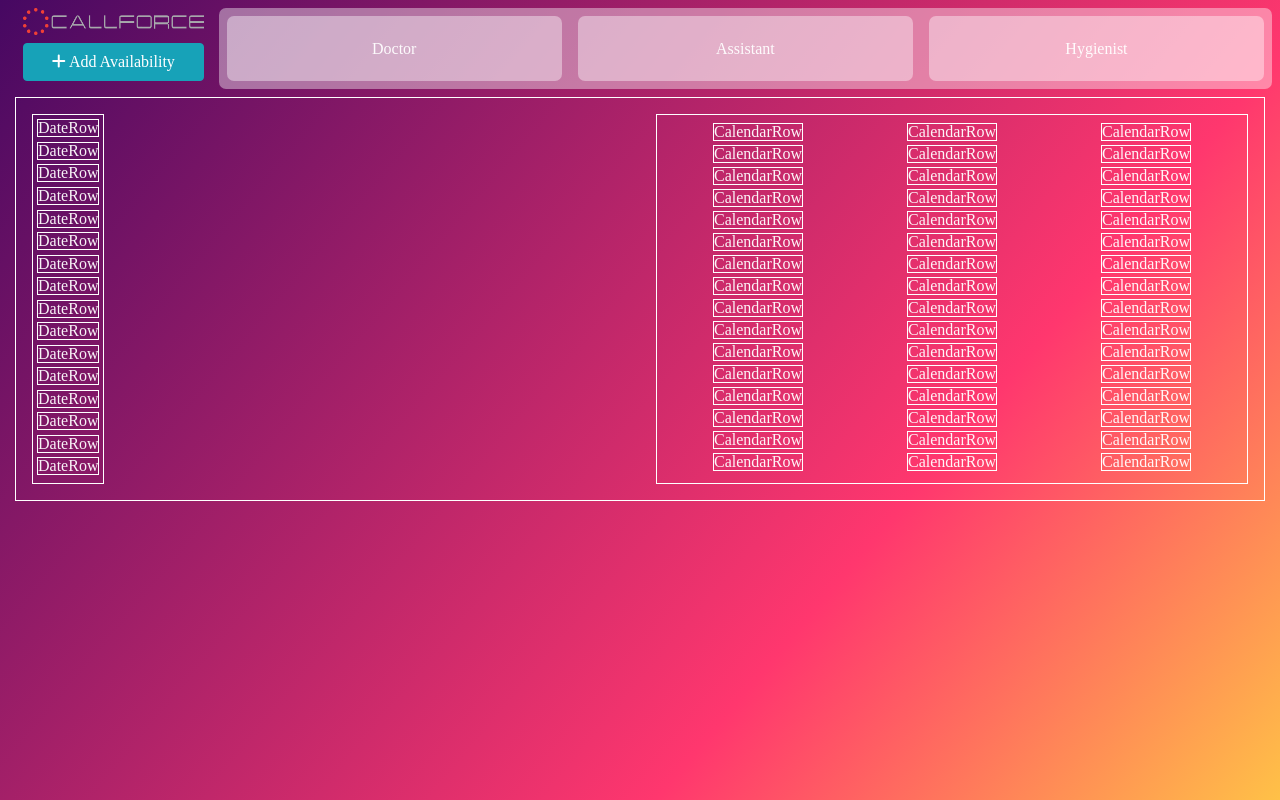
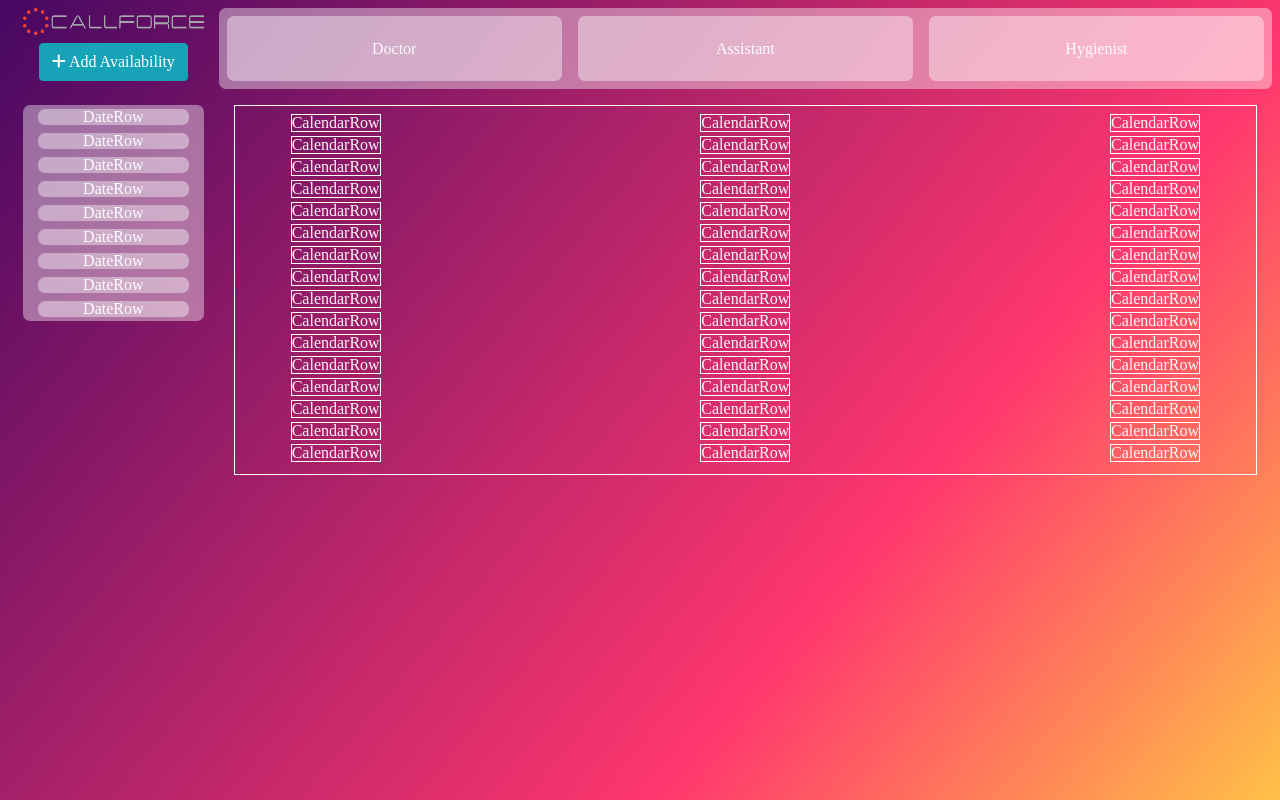
Before and after one commit to JordanOfTroy/callforce-codeassessment-070620, a React (Create React App) app: page / in a window 1280 px wide. Built offline with nearby package versions, Linux system fonts and the light colour scheme.

Commit message:
Cleaned up console, created function to programatically generate time slots based on business open/close times.

```diff
--- a/src/App.css
+++ b/src/App.css
@@ -67,8 +67,8 @@ table {
 }
 
 .App {
-	min-height: 100vh;
-	width: 100wv;
+	/* min-height: 100vh;
+	width: 100wv; */
 	background: var(--gradient);
 }
 
--- a/src/App.js
+++ b/src/App.js
@@ -1,18 +1,29 @@
-import React, {useState} from 'react';
+import React, {useState, useEffect} from 'react';
 import './App.css';
+import moment from 'moment'
 import CalendarBody from './Components/CalendarBody'
 import Modal from './Components/Modal'
 
 function App() {
 
 const [stateObj, setStateObj] = useState({
-    titles: ['Doctor', 'Assistant', 'Hygienist']
+    titles: ['Doctor', 'Assistant', 'Hygienist'],
+    officeHours: {open: moment().set({'hour': 8, 'minute': 0}), close: moment().set({'hour': 17, 'minute': 0})}
 })
+
+// useEffect(() => {
+//   const {officeHours} = stateObj
+//   console.log(officeHours.open)
+//   console.log(moment(officeHours.open).get('hour'))
+
+// })
 
   return (
     <div className="App container-fluid">
       <CalendarBody
         titles = {stateObj.titles}
+        officeHours = {stateObj.officeHours}
+        setStateObj = {setStateObj}
       />
       <Modal
         titles = {stateObj.titles}
--- a/src/Components/CalendarBody.js
+++ b/src/Components/CalendarBody.js
@@ -7,6 +7,7 @@ import logo from '../media/logo-large.png'
 
 const CalendarBody = (props) => {
 
+    const { officeHours } = props
 
     const showModal = () => {
         document.getElementById('modalOverlay').style.display = 'inline-flex'
@@ -15,24 +16,30 @@ const CalendarBody = (props) => {
     return (
         <div className='calendarBody'>
             <div className='titleGroup row p-2 d-flex justify-content-between'>
-                <div className='d-flex flex-column col-2'>
+                <div className='col-2 d-flex flex-column justify-content-center align-items-center'>
                     <img className='img-fluid'
                         src={logo}
                         alt='CallForce Logo'
-                        />
+                    />
                     <button className='my-2 btn btn-info'
                         onClick={showModal}
-                    ><i class="fas fa-plus"></i> Add Availability</button>
+                    ><i className="fas fa-plus"></i> Add Availability</button>
                 </div>
                 <div className='col-10'>
                     <TitleTable
-                        titles = {props.titles}
+                        titles={props.titles}
                     />
                 </div>
             </div>
-            <div className='dateGroup showMe p-3 d-flex justify-content-between'>
-                <DateTable/>
-                <CalendarTable/>
+            <div className='dateGroup row p-2 d-flex justify-content-between'>
+                <div className='col-2 d-flex flex-column justify-content-start align-items-center'>
+                    <DateTable
+                        officeHours={officeHours}
+                    />
+                </div>
+                <div className='col-10'>
+                    <CalendarTable />
+                </div>
             </div>
         </div>
     )
--- a/src/Components/Date/DateRow.js
+++ b/src/Components/Date/DateRow.js
@@ -3,7 +3,7 @@ import '../../styles/date.css'
 
 const DateRow = () => {
     return(
-        <div className="dateRow mb-1 showMe">
+        <div className="dateRow row w-100 d-flex justify-content-center align-items-center">
             <h1>DateRow</h1>
         </div>
     )
--- a/src/Components/Date/DateTable.js
+++ b/src/Components/Date/DateTable.js
@@ -1,26 +1,82 @@
 import React from 'react'
 import '../../styles/date.css'
+import moment from 'moment'
 import DateRow from './DateRow'
 
-const DateTable = () => {
+const DateTable = (props) => {
+
+    const {officeHours} = props
+
+    // recursive function
+    // base case: You have reached close time. so, currentTime === closeTime?
+    /**What doing?: Starting from startTime, return a div-row with the current time [or ann array of times].
+     * Then increment the time by 30 mins
+    */
+    // Call func w/: newStartTime, CloseTime, array
+
+    const makeTimeSlotArr = (startTime, endTime, timeSlotArr=[]) => {
+
+        if (moment(startTime).get('hour') >= moment(endTime).get('hour')) {
+			timeSlotArr.push(startTime._d)
+            return timeSlotArr
+        }
+        timeSlotArr.push(startTime._d)
+        moment(startTime.add(30, 'm'))
+
+
+		return makeTimeSlotArr(startTime, endTime, timeSlotArr)
+    }
+
+    console.log(makeTimeSlotArr(officeHours.open, officeHours.close))
+
+
     return(
-        <div className="dateTable showMe p-1 d-flex flex-column justify-content-between align-items-center">
+        <div className="dateTable w-100 d-flex flex-column justify-content-between align-items-center">
+            <div className='row w-100 d-flex justify-content-center align-items-center'>
+                <div className='col-12 my-1 d-flex justify-content-center align-items-center'>
                     <DateRow/>
+                </div>
+            </div>
+            <div className='row w-100 d-flex justify-content-center align-items-center'>
+                <div className='col-12 my-1 d-flex justify-content-center align-items-center'>
                     <DateRow/>
+                </div>
+            </div>
+            <div className='row w-100 d-flex justify-content-center align-items-center'>
+                <div className='col-12 my-1 d-flex justify-content-center align-items-center'>
                     <DateRow/>
+                </div>
+            </div>
+            <div className='row w-100 d-flex justify-content-center align-items-center'>
+                <div className='col-12 my-1 d-flex justify-content-center align-items-center'>
                     <DateRow/>
+                </div>
+            </div>
+            <div className='row w-100 d-flex justify-content-center align-items-center'>
+                <div className='col-12 my-1 d-flex justify-content-center align-items-center'>
                     <DateRow/>
+                </div>
+            </div>
+            <div className='row w-100 d-flex justify-content-center align-items-center'>
+                <div className='col-12 my-1 d-flex justify-content-center align-items-center'>
                     <DateRow/>
+                </div>
+            </div>
+            <div className='row w-100 d-flex justify-content-center align-items-center'>
+                <div className='col-12 my-1 d-flex justify-content-center align-items-center'>
                     <DateRow/>
+                </div>
+            </div>
+            <div className='row w-100 d-flex justify-content-center align-items-center'>
+                <div className='col-12 my-1 d-flex justify-content-center align-items-center'>
                     <DateRow/>
+                </div>
+            </div>
+            <div className='row w-100 d-flex justify-content-center align-items-center'>
+                <div className='col-12 my-1 d-flex justify-content-center align-items-center'>
                     <DateRow/>
-            <DateRow/>
-            <DateRow/>
-            <DateRow/>
-            <DateRow/>
-            <DateRow/>
-            <DateRow/>
-            <DateRow/>
+                </div>
+            </div>
         </div>
     )
 }
--- a/src/Components/Modal.js
+++ b/src/Components/Modal.js
@@ -25,7 +25,7 @@ const Modal = (props) => {
             <div className='modalBody'>
                <div className='row p-2'>
                     <div className='col-12 d-flex justify-content-end'>
-                        <i class="fal fa-times-hexagon"
+                        <i className="fal fa-times-hexagon"
                             onClick={closeModal}
                         ></i>
                     </div>
--- a/src/styles/date.css
+++ b/src/styles/date.css
@@ -0,0 +1,4 @@
+.dateTable, .dateRow {
+    background-color: var(--whiteT);
+    border-radius: var(--radius);
+}
```
Also changed, not shown: public/manifest.json. Lines whose indentation alone changed are shown as unchanged.
